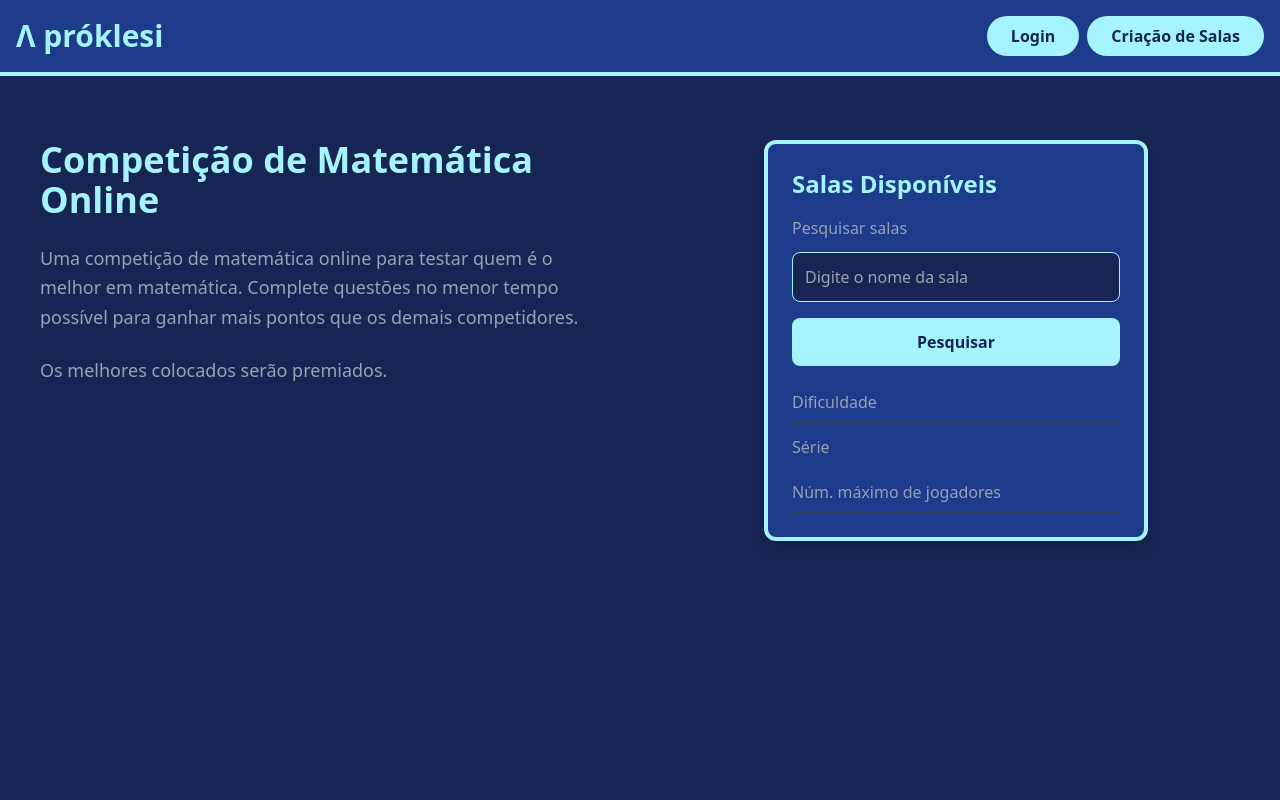
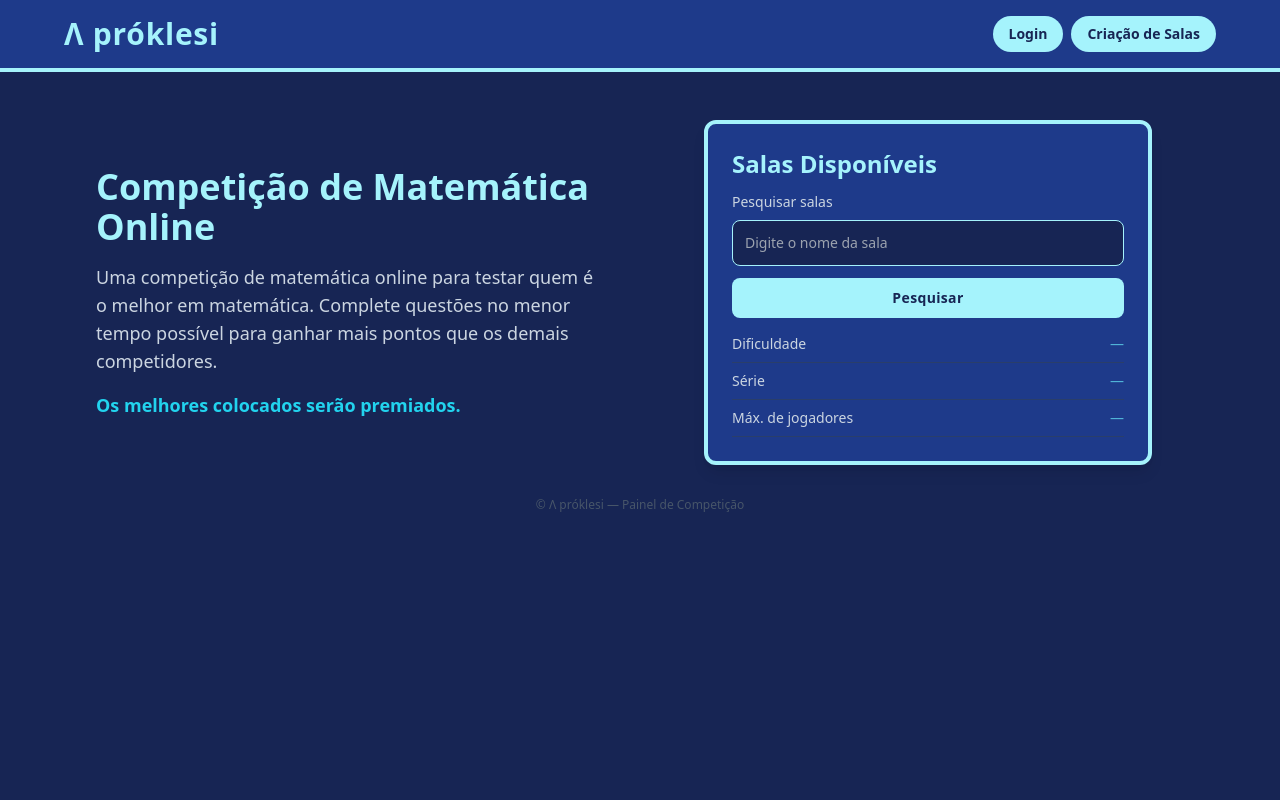
Before and after one commit to NinPierre/project-kahoot-matematica, a Flask app: page / in a window 1280 px wide. Run offline with Flask 3, Linux system fonts and the light colour scheme; some libraries are stand-ins or nearby versions.

Commit message:
deixei o site responsivel para outros dispositivos

```diff
--- a/templates/home.html
+++ b/templates/home.html
@@ -8,90 +8,103 @@
     <script src="https://cdn.tailwindcss.com"></script>
 </head>
 
-<body class="bg-blue-950 text-slate-400 font-sans min-h-screen">
-    <!-- Menu -->
-    <nav class="bg-blue-900 border-b-4 border-cyan-200 p-4 flex justify-between items-center">
+<body class="bg-blue-950 text-slate-400 font-sans min-h-screen antialiased">
+    <!-- Menu Totalmente Responsivo -->
+    <nav class="bg-blue-900 border-b-4 border-cyan-200 p-4">
+        <!-- Container interno para gerenciar o fluxo no PC e no Celular -->
+        <div class="max-w-6xl mx-auto flex flex-col sm:flex-row justify-between items-center gap-4">
 
-        <a href="{{ url_for('home') }}">
-            <h1 class="text-cyan-200 text-3xl font-bold">
+            <a href="{{ url_for('home') }}" class="block text-center sm:text-left">
+                <h1 class="text-cyan-200 text-2xl md:text-3xl font-bold tracking-wide whitespace-nowrap">
                     Λ próklesi
                 </h1>
             </a>
 
-        <div class="flex gap-2">
-<!--
-            <a href="{{ url_for('home') }}" class="inline-block bg-cyan-200 hover:bg-cyan-300 text-blue-950 font-semibold py-2 px-6 rounded-full transition duration-300">
-                Home
-            </a>
-        -->
+            <!-- Bloco de botões: em celulares pequenos eles se ajustam sozinhos verticalmente sem estourar as laterais -->
+            <div class="flex flex-col grid grid-cols-2 sm:flex sm:flex-row gap-2 w-full sm:w-auto">
                 {% if 'user' in session %}
-                <a href="{{ url_for('dashboard') }}" class="inline-block bg-cyan-200 hover:bg-cyan-300 text-blue-950 font-semibold py-2 px-6 rounded-full transition duration-300">
+                    <a href="{{ url_for('dashboard') }}" class="text-center bg-cyan-200 hover:bg-cyan-300 text-blue-950 font-semibold py-2 px-3 rounded-xl sm:rounded-full transition duration-300 text-xs md:text-sm whitespace-nowrap">
                         Dashboard
                     </a>
-                <a href="{{ url_for('logout') }}" class="inline-block bg-cyan-200 hover:bg-cyan-300 text-blue-950 font-semibold py-2 px-6 rounded-full transition duration-300">
+                    <a href="{{ url_for('logout') }}" class="text-center bg-cyan-200 hover:bg-cyan-300 text-blue-950 font-semibold py-2 px-3 rounded-xl sm:rounded-full transition duration-300 text-xs md:text-sm whitespace-nowrap">
                         Sair
                     </a>
                 {% else %}
-                <a href="{{ url_for('login') }}" class="inline-block bg-cyan-200 hover:bg-cyan-300 text-blue-950 font-semibold py-2 px-6 rounded-full transition duration-300">
+                    <a href="{{ url_for('login') }}" class="col-span-2 text-center bg-cyan-200 hover:bg-cyan-300 text-blue-950 font-semibold py-2 px-4 rounded-xl sm:rounded-full transition duration-300 text-xs md:text-sm">
                         Login
                     </a>
                 {% endif %}
 
-            <a href="{{ url_for('room_create') }}" class="inline-block bg-cyan-200 hover:bg-cyan-300 text-blue-950 font-semibold py-2 px-6 rounded-full transition duration-300">
+                <!-- O botão maior ganha a linha toda no mobile para não esmagar o texto "Criação de Salas" -->
+                <a href="{{ url_for('room_create') }}" class="col-span-2 text-center bg-cyan-200 hover:bg-cyan-300 text-blue-950 font-semibold py-2 px-4 rounded-xl sm:rounded-full transition duration-300 text-xs md:text-sm whitespace-nowrap">
                     Criação de Salas
                 </a>
+            </div>
 
         </div>
-
     </nav>
 
-    <!-- Conteúdo Principal -->
-    <main class="flex justify-center gap-16 mt-16 px-10">
+    <!-- Conteúdo Principal Adaptável -->
+    <!-- Mudança crucial: usamos o sistema de Grid do Tailwind que respeita o espaço real da tela -->
+    <main class="grid grid-cols-1 lg:grid-cols-2 gap-8 lg:gap-16 mt-6 md:mt-12 px-4 md:px-8 max-w-6xl mx-auto">
 
-        <!-- Texto -->
-        <div class="w-1/2">
+        <!-- Lado Esquerdo: Texto explicativo -->
+        <div class="w-full text-center lg:text-left flex flex-col justify-center">
 
-            <h2 class="text-cyan-200 text-4xl font-bold mb-6">
+            <h2 class="text-cyan-200 text-2xl md:text-4xl font-bold mb-4">
                 Competição de Matemática Online
             </h2>
 
-            <p class="text-lg leading-relaxed">
+            <p class="text-sm md:text-base lg:text-lg leading-relaxed text-slate-300">
                 Uma competição de matemática online para testar quem é o melhor em matemática.
                 Complete questões no menor tempo possível para ganhar mais pontos que os demais competidores.
             </p>
 
-            <p class="text-lg mt-6">
+            <p class="text-sm md:text-base lg:text-lg mt-4 font-semibold text-cyan-400">
                 Os melhores colocados serão premiados.
             </p>
 
         </div>
 
-        <!-- Pesquisa de Salas -->
-        <section class="w-1/2 flex justify-center">
+        <!-- Lado Direito: Pesquisa de Salas (Card) -->
+        <section class="w-full flex justify-center items-start">
 
-            <div class="bg-blue-900 border-4 border-cyan-200 rounded-xl p-6 shadow-lg w-96">
+            <!-- Substituído qualquer tamanho fixo por max-w-full para garantir que nunca transborde no iPhone -->
+            <div class="bg-blue-900 border-4 border-cyan-200 rounded-xl p-4 md:p-6 shadow-lg w-full max-w-md Box-border">
 
-                <h2 class="text-cyan-200 text-2xl font-bold mb-4">
+                <h2 class="text-cyan-200 text-xl md:text-2xl font-bold mb-3 text-center sm:text-left">
                     Salas Disponíveis
                 </h2>
 
-                <h3 class="mb-3">
+                <h3 class="mb-2 text-xs md:text-sm text-slate-300">
                     Pesquisar salas
                 </h3>
 
                 <input
                     type="text"
                     placeholder="Digite o nome da sala"
-                    class="w-full p-3 rounded-lg bg-blue-950 border border-cyan-200 text-slate-300 focus:outline-none focus:ring-2 focus:ring-cyan-200">
+                    class="w-full p-3 rounded-lg bg-blue-950 border border-cyan-200 text-slate-300 focus:outline-none focus:ring-2 focus:ring-cyan-200 text-sm">
 
                 <button
-                    class="w-full mt-4 bg-cyan-200 text-blue-950 font-bold py-3 rounded-lg hover:bg-cyan-300 transition">
+                    class="w-full mt-3 bg-cyan-200 text-blue-950 font-bold py-2.5 rounded-lg hover:bg-cyan-300 transition text-sm tracking-wide">
                     Pesquisar
                 </button>
 
-                <h4 class="mt-6 border-b border-slate-700 pb-2">Dificuldade</h4>
-                <h4 class="mt-3 border-b border-slate-700 pb-2">Série</h4>
-                <h4 class="mt-3 border-b border-slate-700 pb-2">Núm. máximo de jogadores</h4>
+                <!-- Informações extras da sala ajustadas para não quebrar linha de forma feia no mobile -->
+                <div class="text-xs md:text-sm font-medium text-slate-300">
+                    <div class="mt-4 border-b border-slate-700/60 pb-2 flex justify-between gap-2">
+                        <span>Dificuldade</span>
+                        <span class="text-cyan-300/70">—</span>
+                    </div>
+                    <div class="mt-2 border-b border-slate-700/60 pb-2 flex justify-between gap-2">
+                        <span>Série</span>
+                        <span class="text-cyan-300/70">—</span>
+                    </div>
+                    <div class="mt-2 border-b border-slate-700/60 pb-2 flex justify-between gap-2">
+                        <span>Máx. de jogadores</span>
+                        <span class="text-cyan-300/70">—</span>
+                    </div>
+                </div>
 
             </div>
 
@@ -99,6 +112,9 @@
 
     </main>
 
+    <footer class="text-center py-8 text-slate-600 text-xs">
+        <p>© Λ próklesi — Painel de Competição</p>
+    </footer>
 </body>
 
 </html>
```
Also changed, not shown: templates/DashBoard.html (+23 -26 lines), templates/SaladeJogo.html (+23 -24 lines), templates/login.html (+14 -15 lines). Lines whose indentation alone changed are shown as unchanged.
